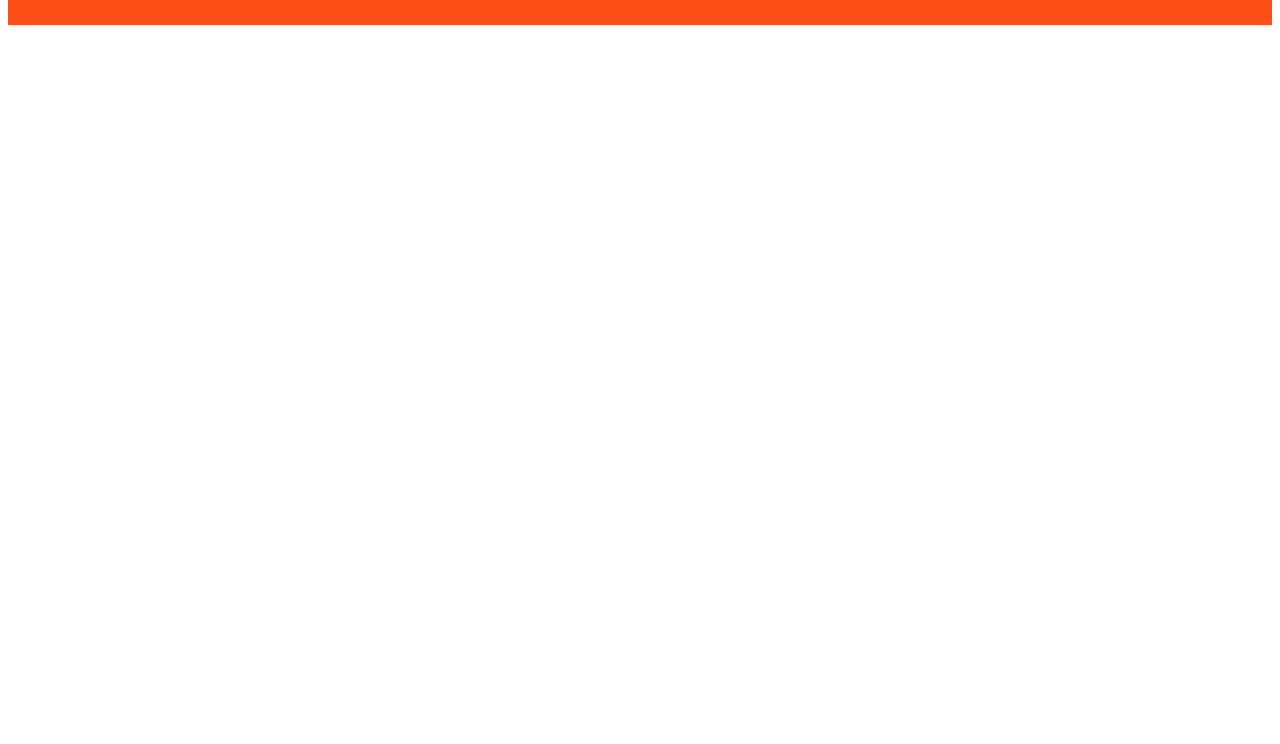
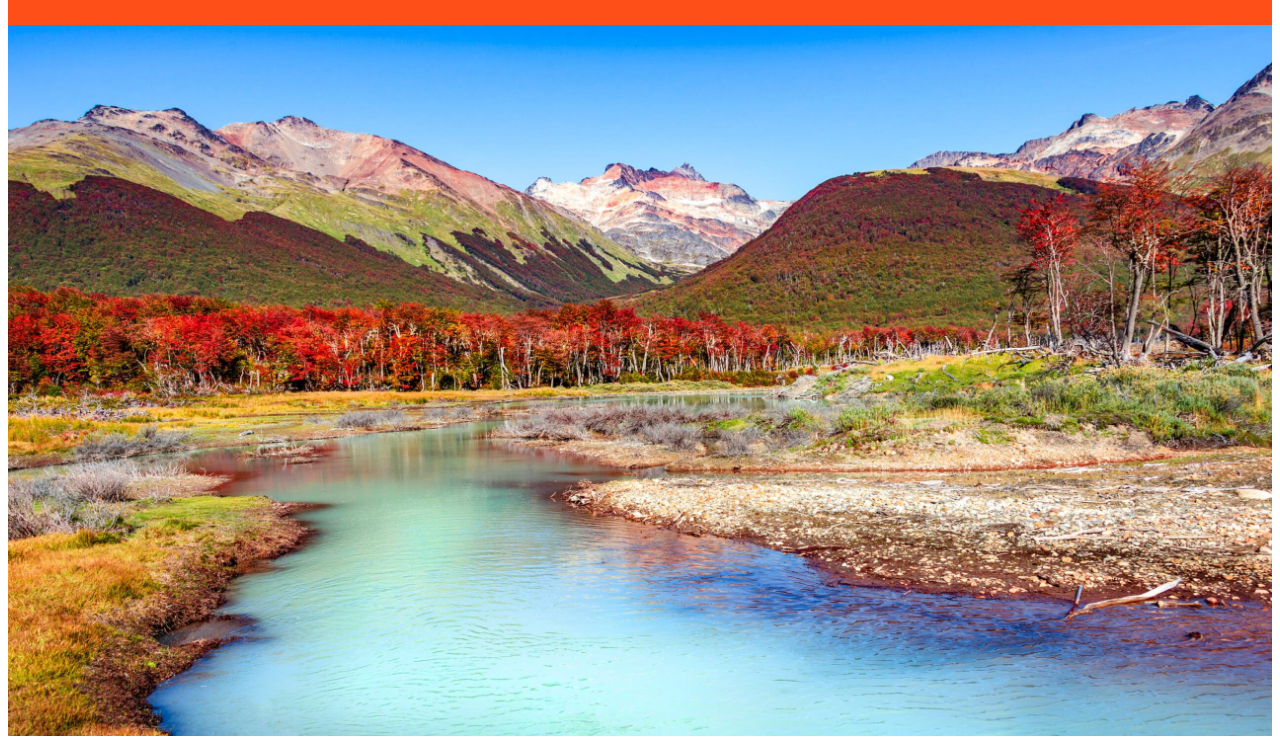
Before and after one commit to Marlongo22/MoperPage, a plain HTML site: page index.html in a window 1280 px wide. Shown: the part 86-830 px from the top of the page. Before the commit the page ends 800 px from the top, so only its background shows below. Drawn offline with Linux system fonts and the light colour scheme.

Commit message:
first image

```diff
--- a/index.html
+++ b/index.html
@@ -11,5 +11,6 @@
     <div class="header" > <!-- This is to create a division, an special section -->
         <h1>MoperClub</h1>
     </div>
+    <img src="images/imagen_turismo.jpg">
 </body>
 </html>
--- a/styles/styles.css
+++ b/styles/styles.css
@@ -4,6 +4,10 @@
     background: rgb(255, 79, 25);
     font-size: 20px;
 }
+
+img {max-width: 100%; max-height: 100%;
+    display: block;
+    margin-left: auto; margin-right: auto;}
 
 /* .header {
     padding: 1px;
```
Also changed, not shown: images/imagen_turismo.jpg (added).
